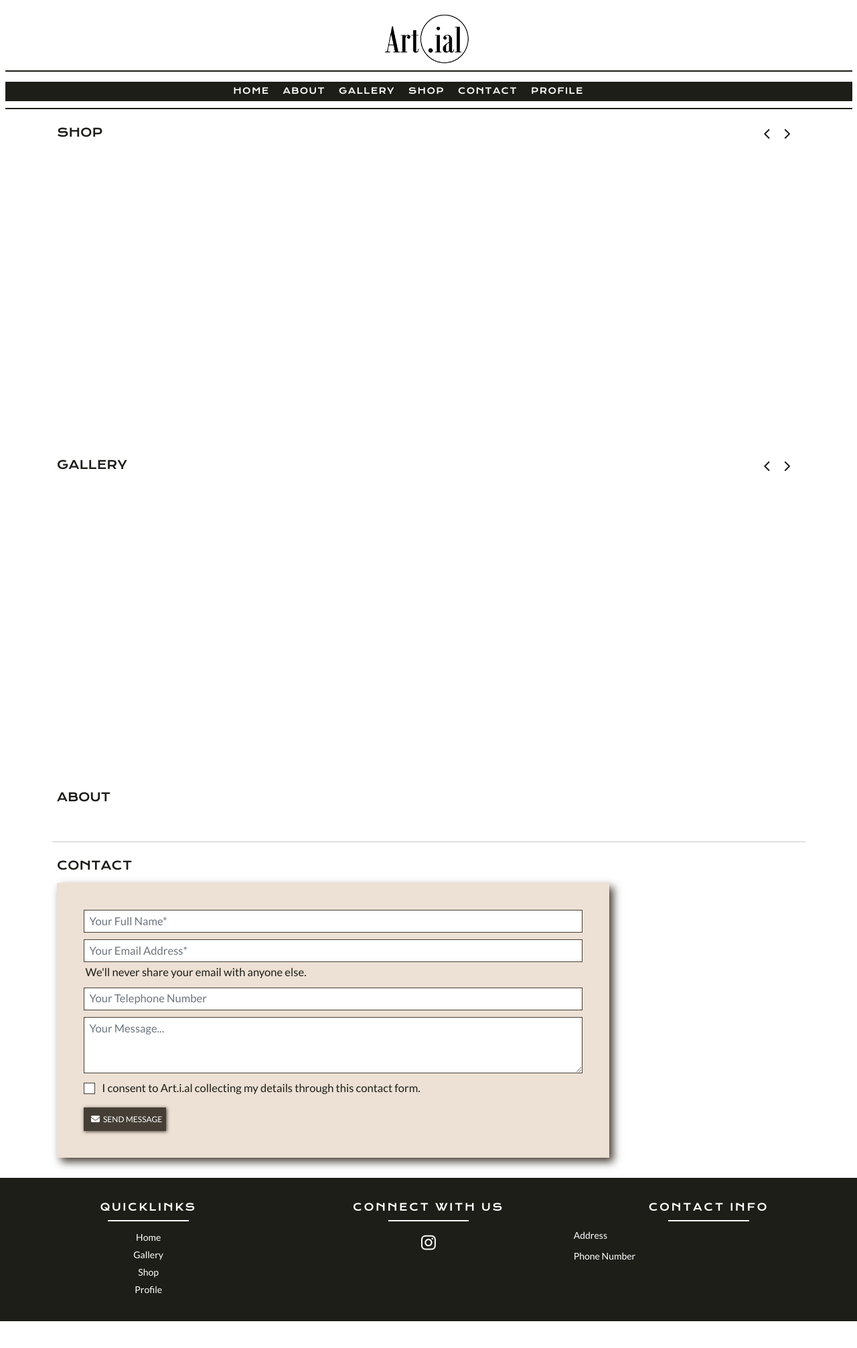
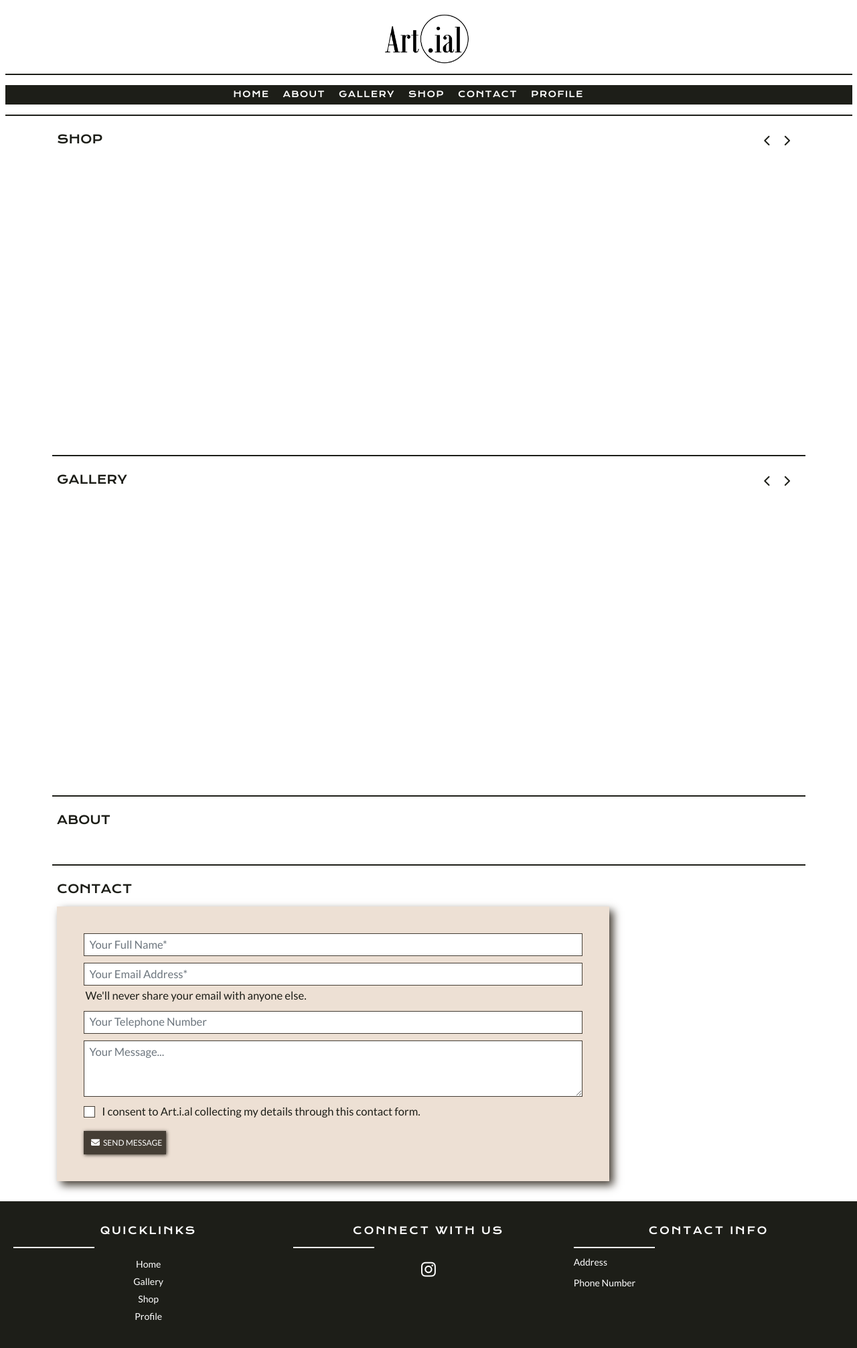
Before and after one commit to neringabickmore/art-i-al, a Django app: page / in a window 1280 px wide. Shown: the whole page at 67% size. Before the commit the page ends 1972 px from the top, so only its background shows below. Run offline with Django 3.2, Linux system fonts and the light colour scheme; data comes from the database, SQL or seed files in the repository; data that the repository does not hold is empty; parts of the project's set-up code (start-up, migrations or seed data) failed here and were passed over; some libraries are stand-ins or nearby versions.

Commit message:
Section breaks/Home/Added extra and styled

```diff
--- a/home/templates/home/index.html
+++ b/home/templates/home/index.html
@@ -11,9 +11,11 @@
 
     {% include 'home/includes/video-banner.html' %}
     {% include 'home/includes/new-art.html' %}
+    <hr class="hr-style">
     {% include 'home/includes/gallery.html' %}
+    <hr class="hr-style">
     {% include 'home/includes/about.html' %}
-    <hr>
+    <hr class="hr-style">
     {% include 'home/includes/contact-us.html' %}
 
 </div>
--- a/static/css/base.css
+++ b/static/css/base.css
@@ -154,7 +154,7 @@
 /* thematic break*/
 .hr-style {
     opacity: 1;
-    margin: 0.5rem auto 1rem auto;
+    border: 1px solid var(--black-chocolate);
     align-content: center;
 }
 
```
